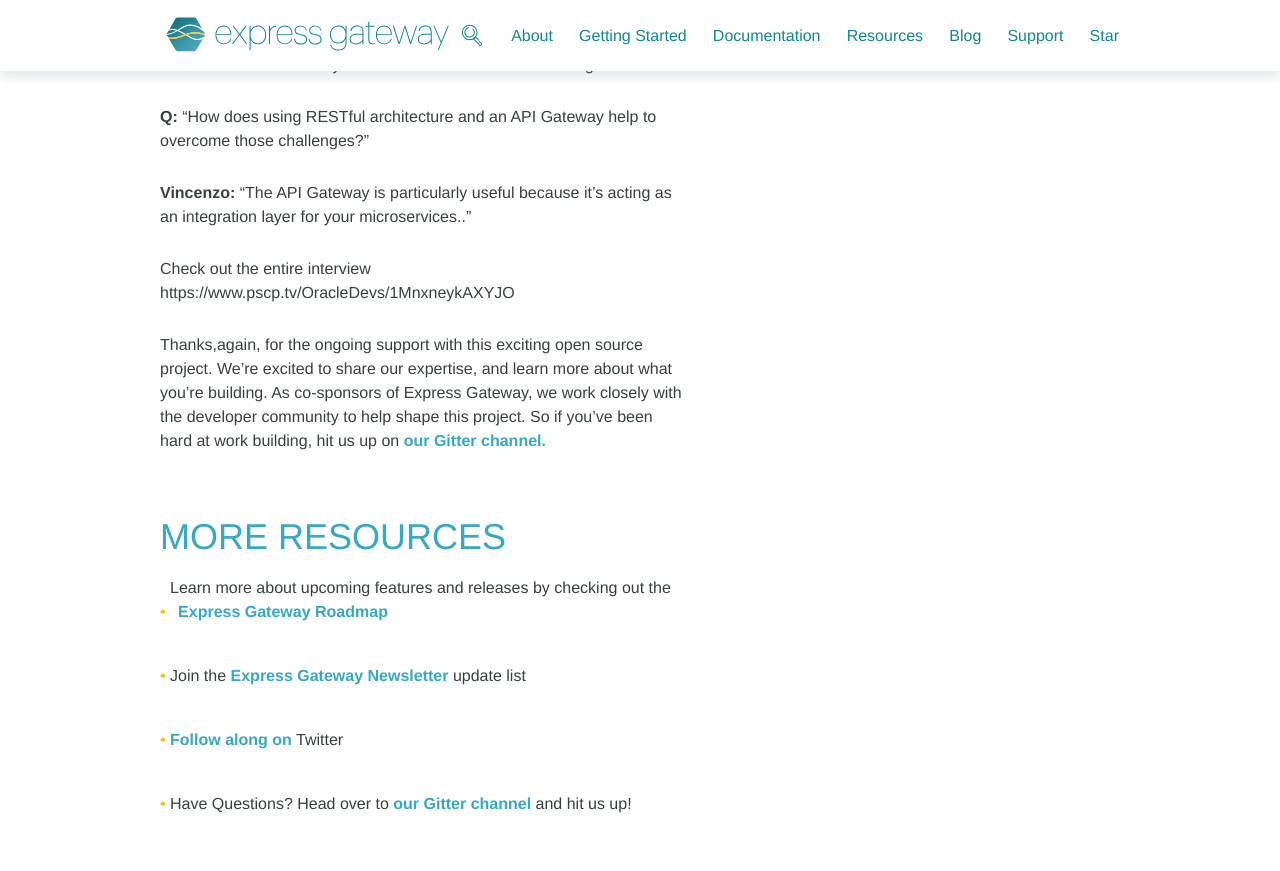
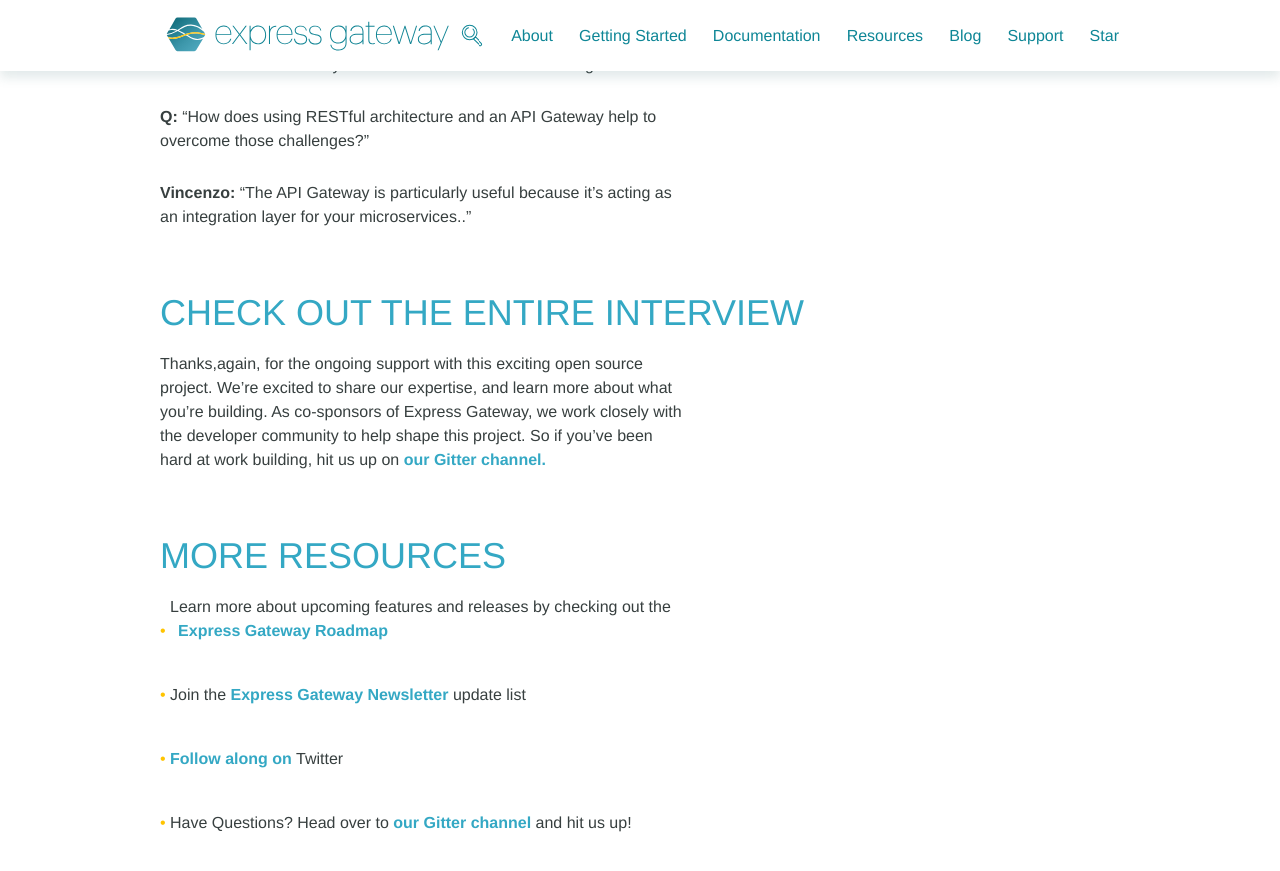
Before and after one commit to ExpressGateway/express-gateway.io, a Jekyll site: the page built from _posts/2018-03-28-interview-vincenzo-chianese-at-oracle-cloud-chicago.markdown, in a window 1280 px wide and 900 px high, scrolled down 1108 px. Shown: the top 871 px of the window. Built offline with Jekyll 4.4.1, drawn with Linux system fonts in a browser that asks for light colours; nearby versions of some CDN libraries; some web fonts are replaced; comment, search, counter and statistics services are not loaded.

Commit message:
Updated Interview Vincenzo Chianese At Oracle Cloud Chicago

```diff
--- a/_posts/2018-03-28-interview-vincenzo-chianese-at-oracle-cloud-chicago.markdown
+++ b/_posts/2018-03-28-interview-vincenzo-chianese-at-oracle-cloud-chicago.markdown
@@ -32,8 +32,8 @@
 
 **Vincenzo:** "The API Gateway is particularly useful because it's acting as an integration layer for your microservices.."
 
-Check out the entire interview
-https://www.pscp.tv/OracleDevs/1MnxneykAXYJO
+## [Check out the entire interview](https://www.pscp.tv/OracleDevs/1MnxneykAXYJO)
+
 
 
 Thanks,again, for the ongoing support with this exciting open source project. We're excited to share our expertise, and learn more about what you're building. As co-sponsors of Express Gateway, we work closely with the developer community to help shape this project. So if you've been hard at work building, hit us up on **[our Gitter channel.](https://gitter.im/ExpressGateway/express-gateway)**
```
